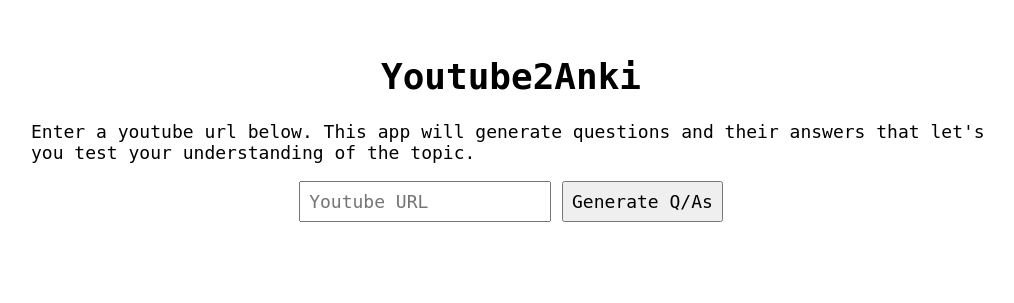
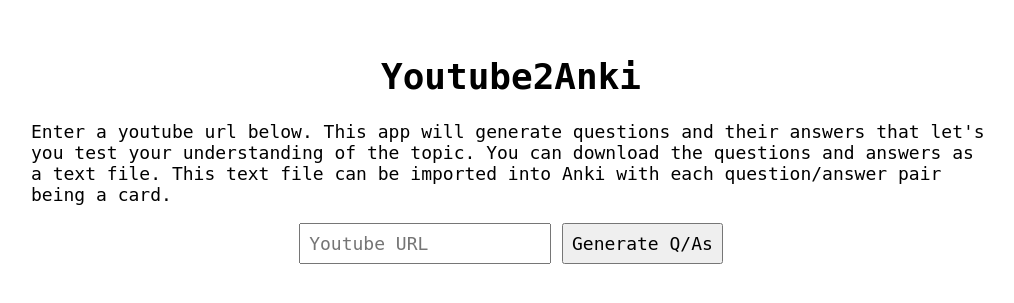
Before and after one commit to vacmar01/youtube2anki, a Flask app: page / in a window 1280 px wide. Shown: the top 303 px of the page, without its empty margins (129-1143 px from the left). Run offline with Flask 2, Linux system fonts and the light colour scheme.

Commit message:
improved prose

```diff
--- a/templates/index.html
+++ b/templates/index.html
@@ -13,7 +13,9 @@
 <body>
     <div id="app">
         <h1>Youtube2Anki</h1>
-        <p>Enter a youtube url below. This app will generate questions and their answers that let's you test your understanding of the topic.</p>
+        <p>Enter a youtube url below. This app will generate questions and their answers that let's you test your understanding of the topic.
+            You can download the questions and answers as a text file.
+            This text file can be imported into Anki with each question/answer pair being a card.</p>
         <div class="form">
             <input type="text" name="url" id="url" v-model="url" placeholder="Youtube URL">
             <button @click="getQAs">Generate Q/As</button>
```
Also changed, not shown: 1 other file.
